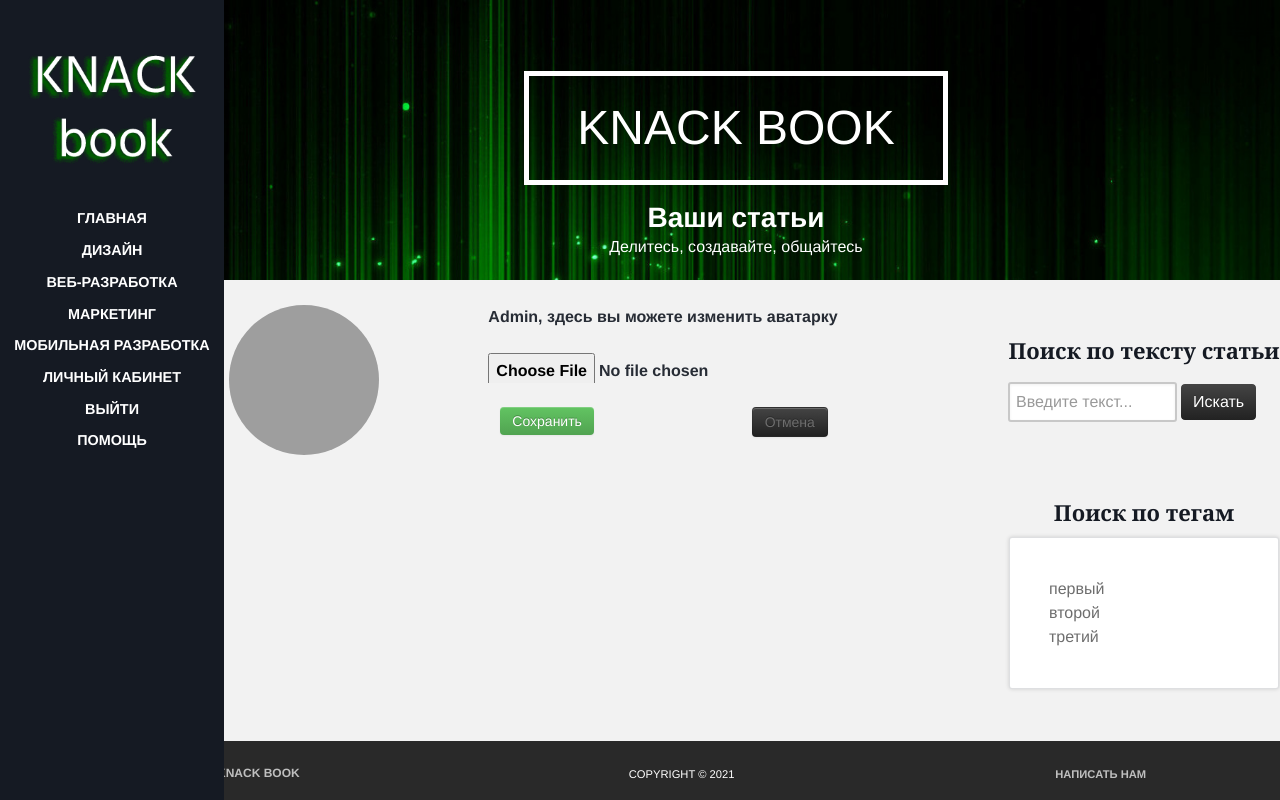
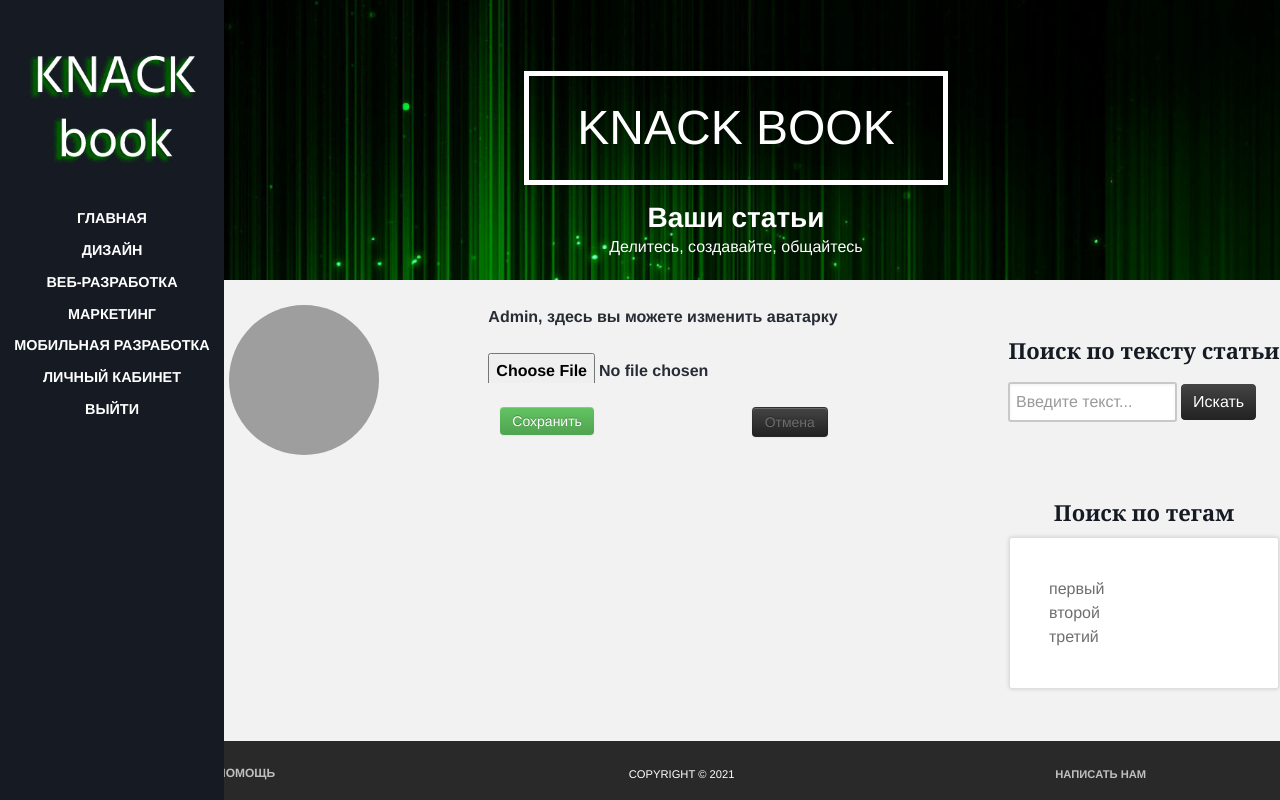
Before and after one commit to alexvydrin/knackbook, a Django app: page /auth/edit-avatar/ in a window 1280 px wide. Run offline with Django 3.2, Linux system fonts and the light colour scheme; a user stored in the database is signed in; data comes from the database, SQL or seed files in the repository; data that the repository does not hold is empty; grey boxes are pictures that could not be loaded.

Commit message:
modified help_page

```diff
--- a/mainapp/templates/mainapp/base.html
+++ b/mainapp/templates/mainapp/base.html
@@ -145,8 +145,8 @@ g-2column-left g-style-preset5">
                     <div class="g-block size-30">
                         <div id="branding-3118-particle" class="g-content g-particle">
                             <div class="g-branding branding">
-                                <h6> <a href="{% url 'mainapp:index' %}" title="Knack Book" class="g-powered-by">
-                                    <span class="hidden-tablet">Knack Book</span></a></h6>
+                                <h6> <a href="{% url 'mainapp:page_help' %}" title="Knack Book" class="g-powered-by">
+                                    <span class="hidden-tablet">Помощь</span></a></h6>
                             </div>
                         </div>
                     </div>
--- a/mainapp/templates/mainapp/inc_main_menu.html
+++ b/mainapp/templates/mainapp/inc_main_menu.html
@@ -95,13 +95,6 @@ active{% endif %}">
 
                         {% endif %}
 
-                        <li class="g-menu-item g-menu-item-type-component g-menu-item-344 g-parent g-standard g-menu-item-link-parent {% if request.resolver_match.url_name == 'page_help' %}active{% endif %}">
-                            <a class="g-menu-item-container" href="{% url 'main:page_help' %}">
-                                <span class="g-menu-item-content">
-                                    <span class="g-menu-item-title">Помощь</span>
-                                </span>
-                            </a>
-                        </li>
                     </ul>
                 </nav>
             </div>
```
